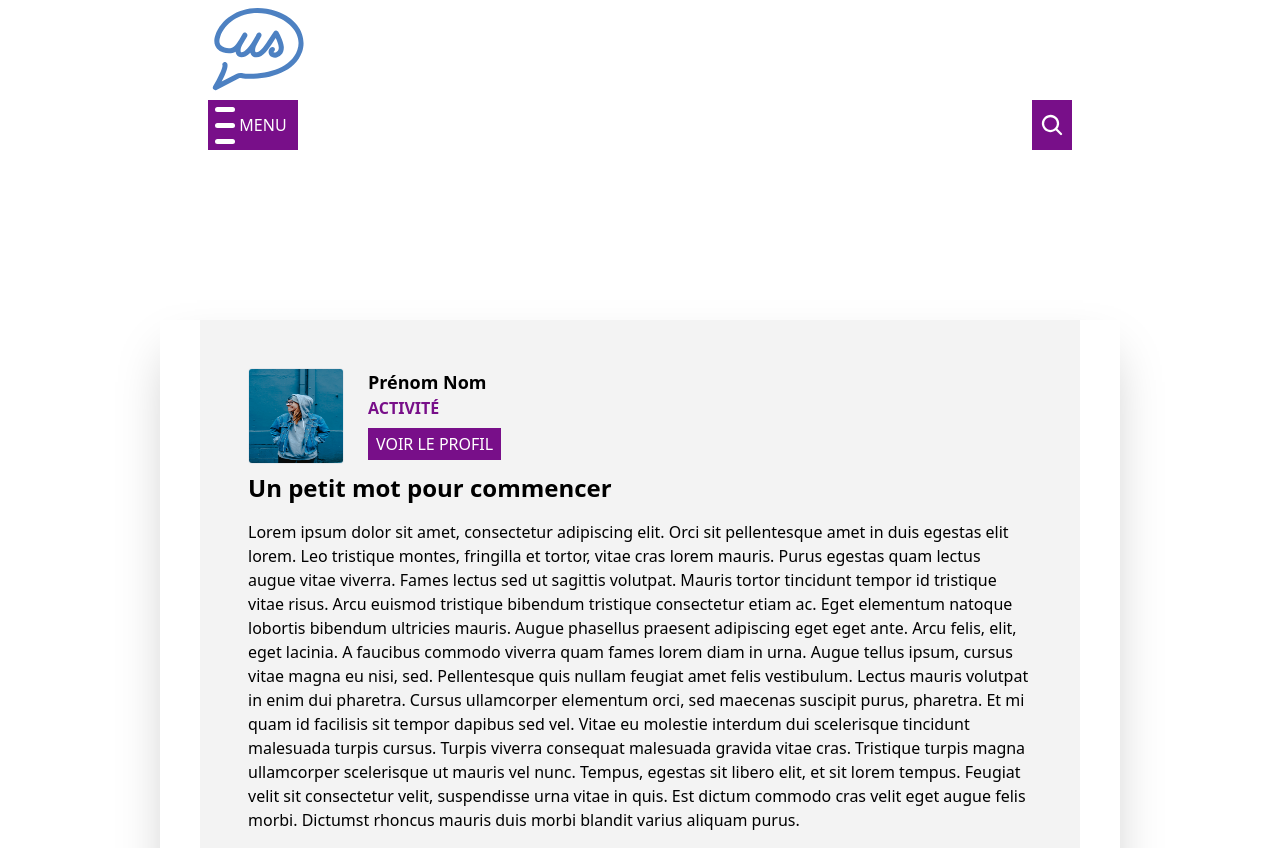
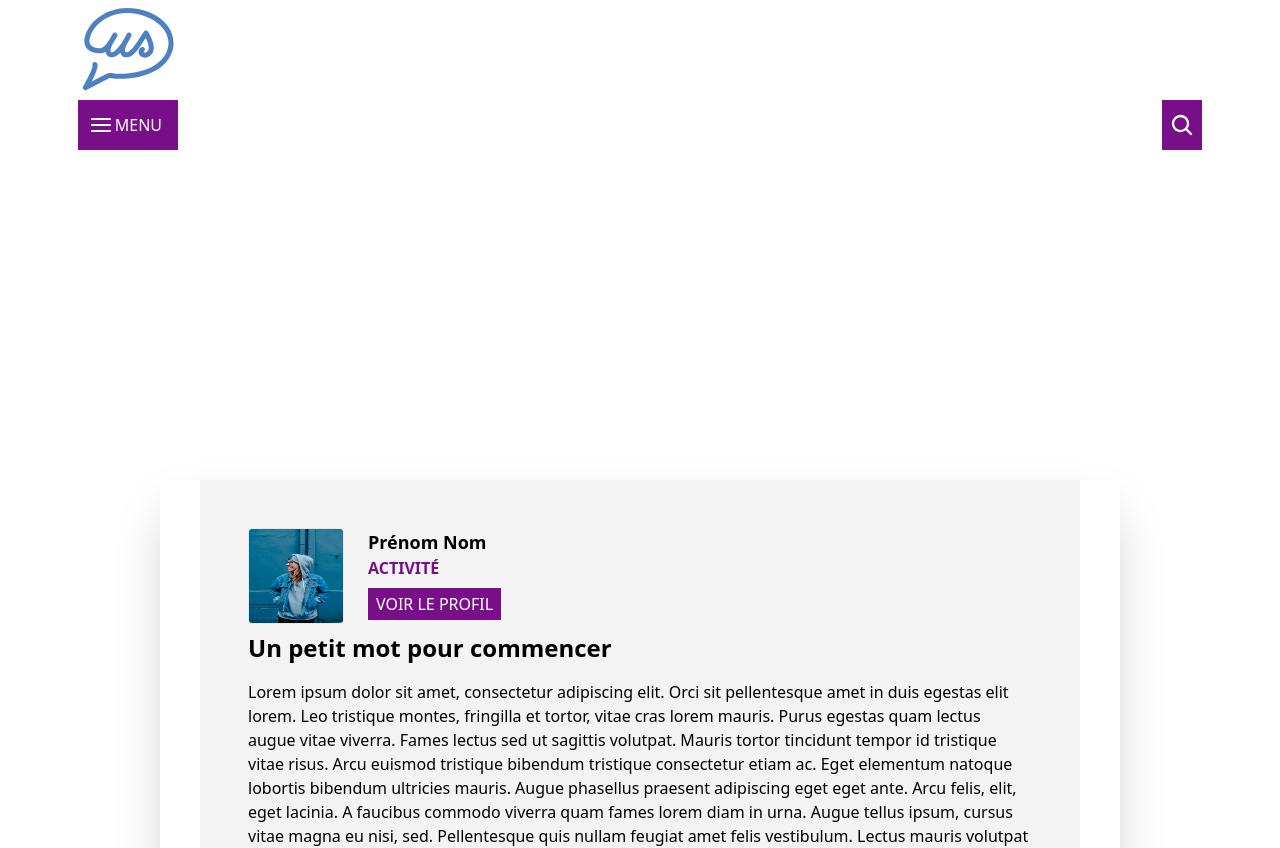
Before and after one commit to WinstonSmith13/person-us, a Nuxt app: page / in a window 1280 px wide. Shown: the top 848 px of the page. Built offline with nearby package versions, Linux system fonts and the light colour scheme.

Commit message:
front: working on the nav bar menu.

```diff
--- a/components/template/Navigation.vue
+++ b/components/template/Navigation.vue
@@ -2,11 +2,12 @@
   <nav>
     <LogoUs class="py-2" />
     <div class="flex flex-row justify-between">
-      <MenuButton class="hover:bg-tertiary" @click="menuDisplay" />
-      <SearchButton class="bg-primary" />
+      <MenuButton class="hover:bg-indigo-800" @click="menuDisplay" />
+      <SearchButton class="bg-primary hover:bg-indigo-800" />
       <NavigationMenu
         @click="menuToggle = false"
         v-if="menuToggle"
+        class="p-20 px-80"
       />
     </div>
   </nav>
--- a/components/template/menuTemplate/NavigationMenu.vue
+++ b/components/template/menuTemplate/NavigationMenu.vue
@@ -1,5 +1,5 @@
 <template>
-  <div class="z-[1000] fixed top-0 left-0 w-full h-full bg-blue-600 bg-opacity-80 overflow-hidden ">
+  <div class="z-[0] fixed top-0 left-0 w-full h-full bg-white bg-opacity-90 overflow-hidden ">
     <div class="pt-3 pb-2">
       <div class="flex items-center justify-between px-8">
         <div class="-mr-2">
@@ -34,18 +34,18 @@
         >
           <h1>
             <span
-              class="block text-white hover:text-background cursor-pointer px-3 py-2 font-bold text-2xl hover:text-yellow-400"
+              class="block text-black hover:text-background cursor-pointer px-3 py-2 font-bold text-2xl hover:text-primary"
             >Home</span>
           </h1>
         </li>
         <li
           @click="$emit('menuToggle')"
-          class="text-white font-bold"
+          class="text-black font-bold"
           to="/about"
         >
           <h1>
             <span
-              class="block text-white hover:text-background cursor-pointer px-3 py-2 font-bold text-2xl hover:text-yellow-400"
+              class="block text-black hover:text-background cursor-pointer px-3 py-2 font-bold text-2xl hover:text-primary"
             >About</span>
           </h1>
         </li>
--- a/components/template/navigationButtons/MenuButton.vue
+++ b/components/template/navigationButtons/MenuButton.vue
@@ -1,7 +1,7 @@
 <template>
   <div
     @click="toggleMenu"
-    class="menu-btn flex-row"
+    class="menu-btn flex-row z-[1]"
     :class="{ open: menuOpen }"
   >
     <div class="menu-btn_burger">
@@ -29,7 +29,7 @@ function toggleMenu() {
   display: flex;
   justify-content: center;
   align-items: center;
-  width: 90px;
+  width: 100px;
   height: 50px;
   cursor: pointer;
   transition: all .1s ease-in-out;
@@ -38,7 +38,7 @@ function toggleMenu() {
 
 .menu-btn_burger {
   width: 20px;
-  height: 5px;
+  height: 2px;
   background: #fff;
   border-radius: 5px;
   transition: all .1s ease-in-out;
@@ -49,18 +49,18 @@ function toggleMenu() {
   content: '';
   position: absolute;
   width: 20px;
-  height: 5px;
+  height: 2px;
   background: #fff;
   border-radius: 5px;
   transition: all .1s ease-in-out;
 }
 
 .menu-btn_burger::before {
-  transform: translateY(-16px);
+  transform: translateY(-6px);
 }
 
 .menu-btn_burger::after {
-  transform: translateY(16px);
+  transform: translateY(6px);
 }
 
 /* ANIMATION */
--- a/layouts/default.vue
+++ b/layouts/default.vue
@@ -1,11 +1,11 @@
 <template>
   <div class="absolute top-0 w-full">
-    <div class="fixed inset-x-0 z-10 mx-4 md:mx-40">
+    <div class="fixed inset-x-0 z-10 mx-4">
       <div class="max-w-screen-lg mx-auto" id="navBar">
         <NavigationTemplate />
       </div>
     </div>
-    <div class="mt-80 mx-4 md:mx-40 ">
+    <div class="mt-120 mx-4 md:mx-40 ">
       <div class="max-w-screen-lg mx-auto shadow-2xl bg-white" id="containerContent">
         <slot />
         <FooterTemplate />
@@ -20,7 +20,7 @@ import { onMounted } from 'vue';
 
 const sectionOneOption = {
   root: null,
-  threshold: 0.20,
+  threshold: 0.12,
   rootMargin: "0px",
 };
 
```
